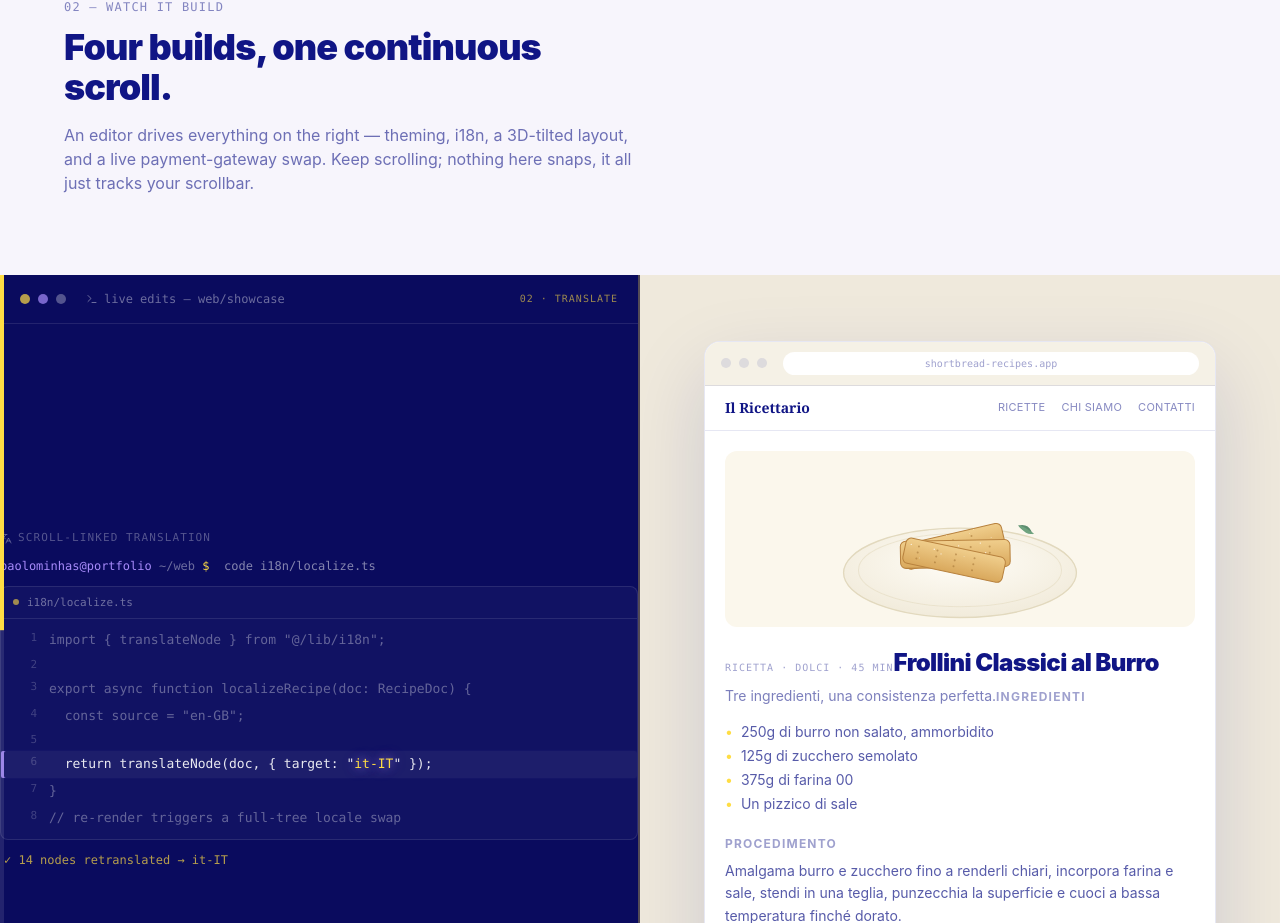
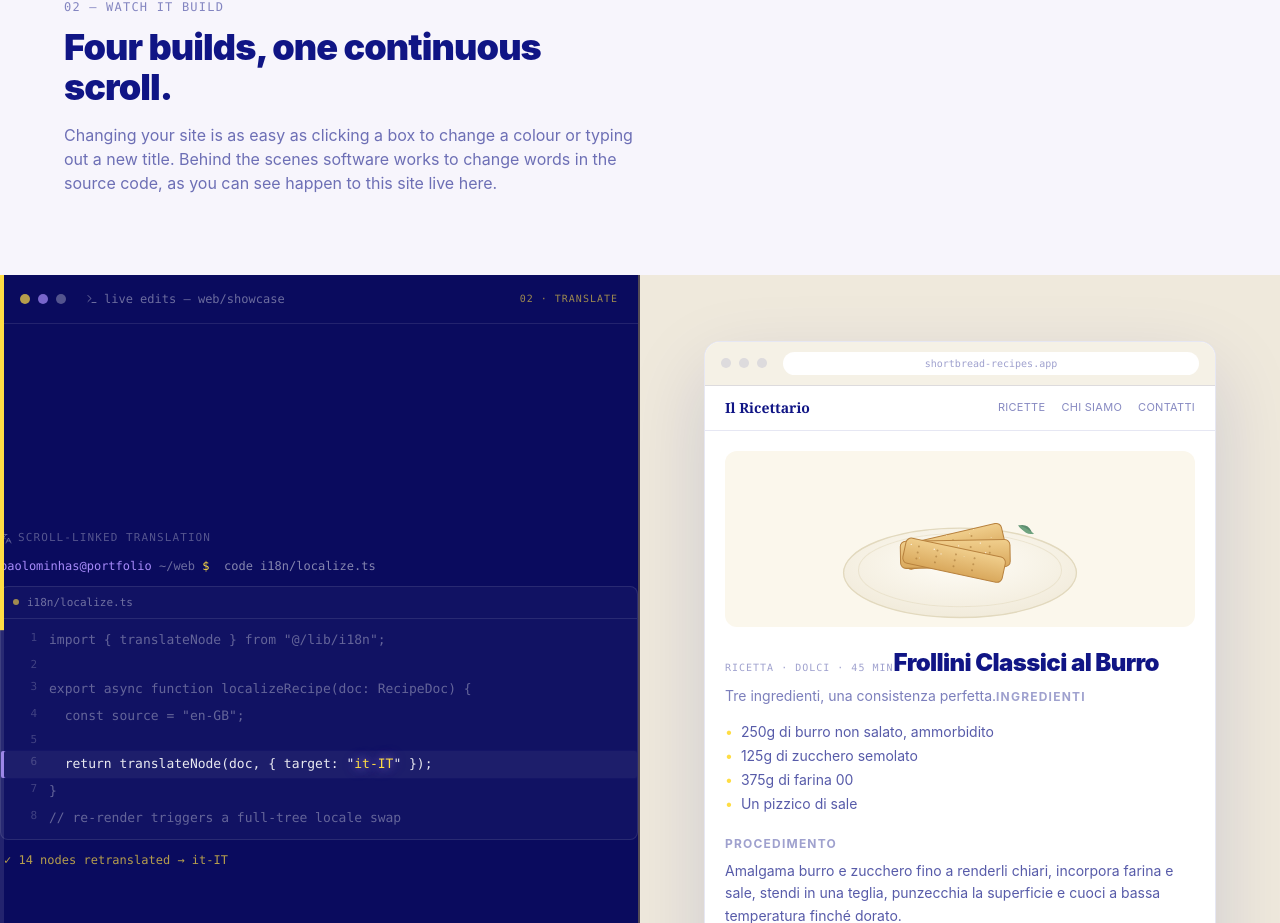
Before and after one commit to paolominhas/portfolio, a Next.js app: page /web in a window 1280 px wide. Shown: the part 1917-2840 px from the top of the page. Built offline with nearby package versions, Linux system fonts and the light colour scheme.

Commit message:
better text]

```diff
--- a/src/app/web/page.tsx
+++ b/src/app/web/page.tsx
@@ -203,10 +203,7 @@ export default function WebHomePage() {
             Four builds, one continuous scroll.
           </h2>
           <p className="text-navy/60 max-w-xl">
-            An editor drives everything on the right — theming, i18n, a
-            3D-tilted layout, and a live payment-gateway swap. Keep
-            scrolling; nothing here snaps, it all just tracks your
-            scrollbar.
+            Changing your site is as easy as clicking a box to change a colour or typing out a new title. Behind the scenes software works to change words in the source code, as you can see happen to this site live here.
           </p>
         </ScrollReveal>
       </section>
```
